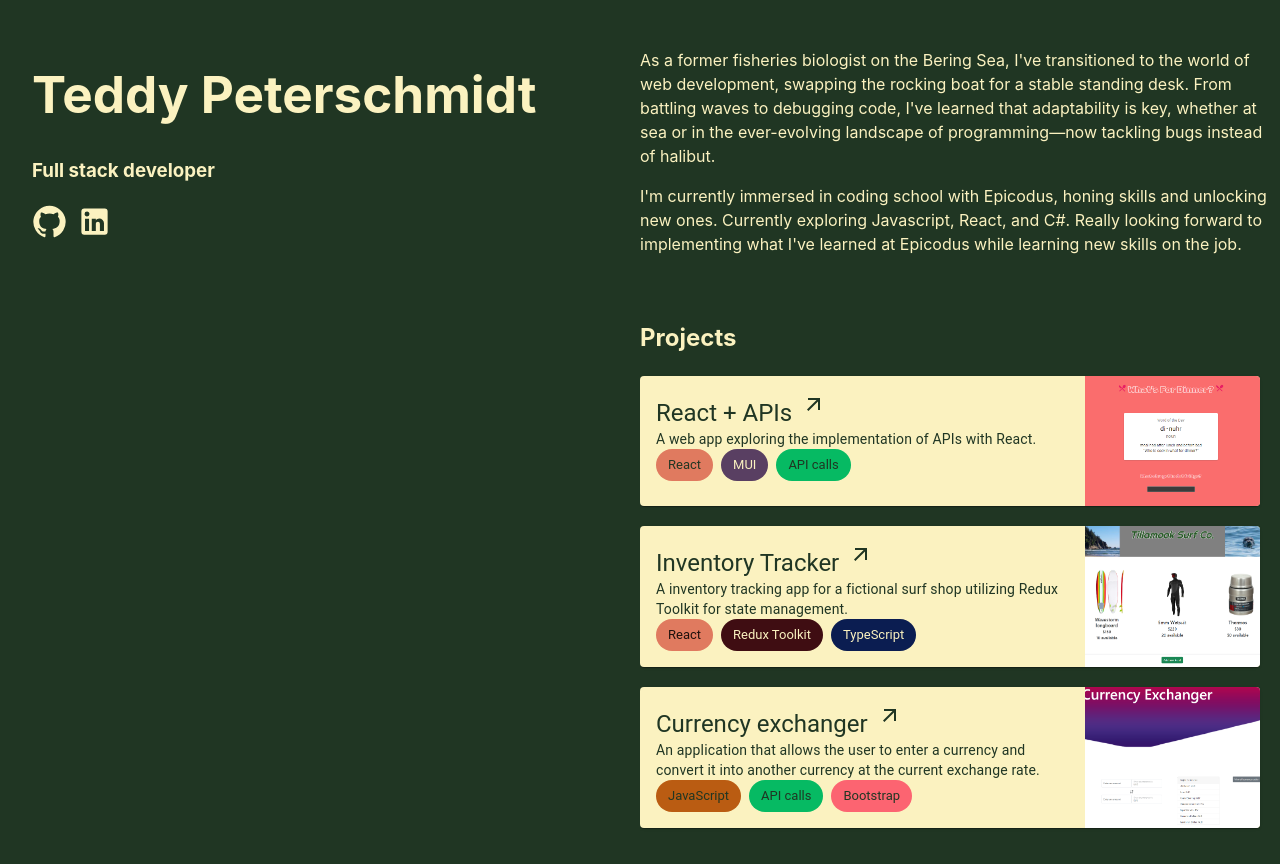
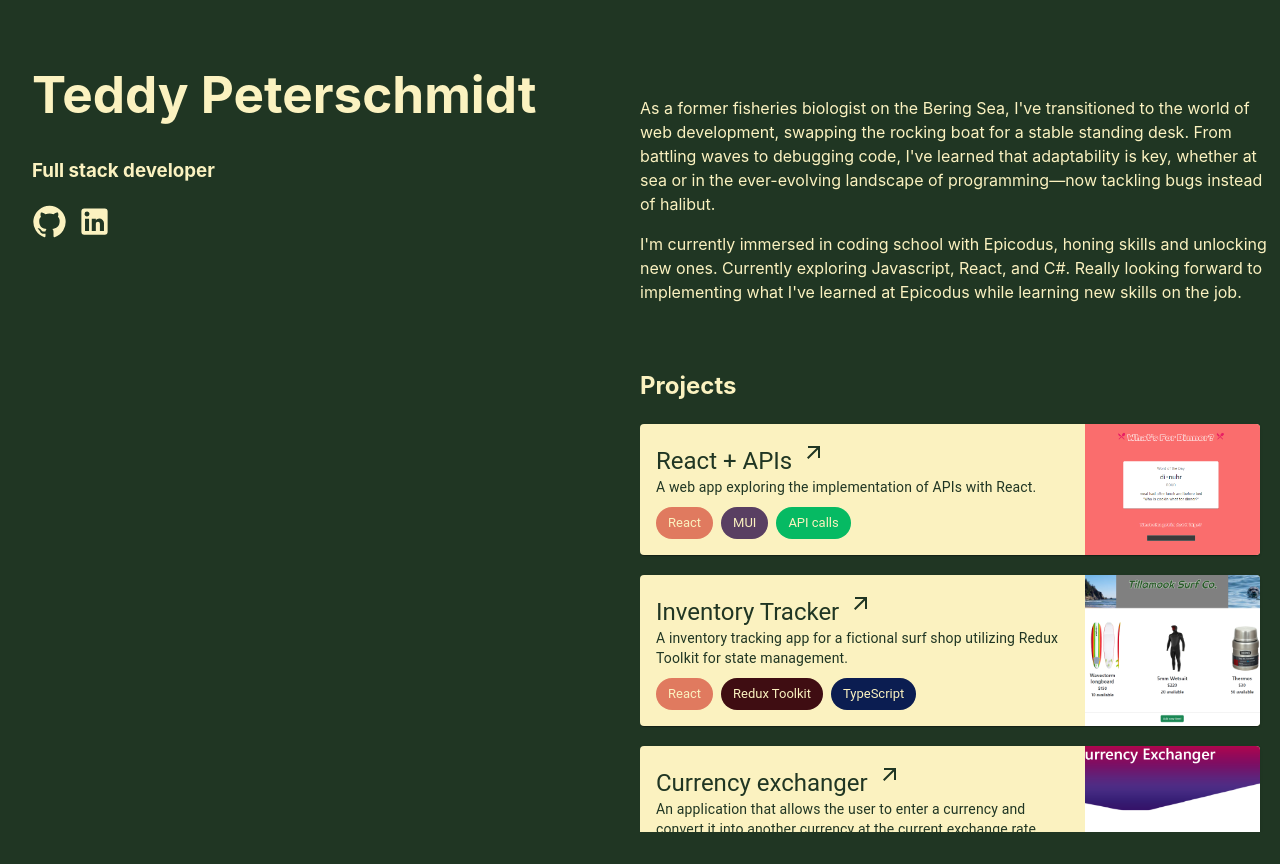
Before and after one commit to teddyXIV/portfolio-v2, a React (Vite) app: page / in a window 1280 px wide. Built offline with nearby package versions, Linux system fonts and the light colour scheme.

Commit message:
add media query

```diff
--- a/src/components/AboutMe.css
+++ b/src/components/AboutMe.css
@@ -1,3 +1,4 @@
 .about-me-container {
     margin-bottom: 10%;
+    margin-top: 10%;
 }
--- a/src/components/App.css
+++ b/src/components/App.css
@@ -34,3 +34,15 @@
     background-color: transparent;
   }
 }
+
+@media screen and (max-width: 768px) {
+  .personal {
+    /* float: right; */
+    width: 100%;
+  }
+
+  .professional {
+    /* float: left; */
+    width: 100%;
+  }
+}
--- a/src/components/Experience.tsx
+++ b/src/components/Experience.tsx
@@ -9,7 +9,8 @@
         background: "#FBF2C0",
         '&:hover': {
             background: "#a1cdf1"
-        }
+        },
+        fontFamily: 'Inter, system-ui, Avenir, Helvetica, Arial, sans-serif'
 
     }
     return (
--- a/src/components/Projects.css
+++ b/src/components/Projects.css
@@ -7,6 +7,6 @@
     margin-left: 0;
 }
 
-.project-card:hover {
+/* .project-card:hover {
     transform: scale(1.02);
-}
+} */
--- a/src/components/Projects.tsx
+++ b/src/components/Projects.tsx
@@ -47,10 +47,10 @@
                                 <Typography variant="body2">
                                     A web app exploring the implementation of APIs with React.
                                 </Typography>
-                                <Stack direction="row" spacing={1}>
-                                    <Chip label="React" sx={{ background: '#e07a5f', color: "#203623" }} />
+                                <Stack direction="row" spacing={1} sx={{ paddingTop: '10px' }}>
+                                    <Chip label="React" sx={{ background: '#e07a5f', color: "#FBF2C0" }} />
                                     <Chip label="MUI" sx={{ background: '#593F62', color: "#FBF2C0" }} />
-                                    <Chip label="API calls" sx={{ background: '#06BA63', color: "#203623" }} />
+                                    <Chip label="API calls" sx={{ background: '#06BA63', color: "#FBF2C0" }} />
                                 </Stack>
                             </CardContent>
                             <CardMedia
@@ -74,8 +74,8 @@
                                 <Typography variant="body2">
                                     A inventory tracking app for a fictional surf shop utilizing Redux Toolkit for state management.
                                 </Typography>
-                                <Stack direction="row" spacing={1}>
-                                    <Chip label="React" sx={{ background: '#e07a5f' }} />
+                                <Stack direction="row" spacing={1} sx={{ paddingTop: '10px' }}>
+                                    <Chip label="React" sx={{ background: '#e07a5f', color: "#FBF2C0" }} />
                                     <Chip label="Redux Toolkit" sx={{ background: '#3F0D12', color: "#FBF2C0" }} />
                                     <Chip label="TypeScript" sx={{ background: '#0B1D51', color: "#FBF2C0" }} />
                                 </Stack>
@@ -100,10 +100,10 @@
                                 <Typography variant="body2">
                                     An application that allows the user to enter a currency and convert it into another currency at the current exchange rate.
                                 </Typography>
-                                <Stack direction="row" spacing={1}>
-                                    <Chip label="JavaScript" sx={{ background: '#BA5C12', color: "#203623" }} />
-                                    <Chip label="API calls" sx={{ background: '#06BA63', color: "#203623" }} />
-                                    <Chip label="Bootstrap" sx={{ background: '#FC6471', color: "#203623" }} />
+                                <Stack direction="row" spacing={1} sx={{ paddingTop: '10px' }}>
+                                    <Chip label="JavaScript" sx={{ background: '#BA5C12', color: "#FBF2C0" }} />
+                                    <Chip label="API calls" sx={{ background: '#06BA63', color: "#FBF2C0" }} />
+                                    <Chip label="Bootstrap" sx={{ background: '#FC6471', color: "#FBF2C0" }} />
                                 </Stack>
                             </CardContent>
                             <CardMedia
```
